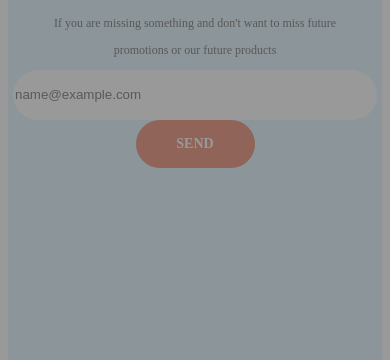
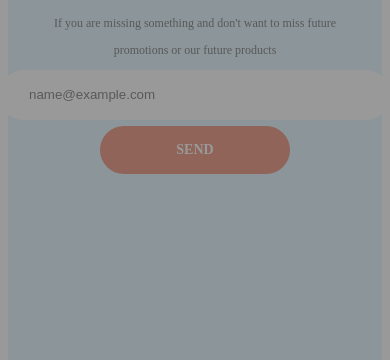
Before and after one commit to Villegas-06/test-gradi-web, a plain HTML site: page index.html in a window 390 px wide. Both pictures are taken after typing "name@example.com" into the empty fields and a click on the button "SEND". Shown: the part 492-852 px from the top of the page. Drawn offline with Linux system fonts and the light colour scheme; no server answers.

Commit message:
V 1.1 change the function to suscribe newsletter

```diff
--- a/index.css
+++ b/index.css
@@ -85,8 +85,7 @@ body {
 }
 
 @media (max-width: 550px) {
-
-  .preProducts{
+  .preProducts {
     padding-left: 8%;
   }
 
@@ -173,6 +172,7 @@ body {
 @media (max-width: 550px) {
   .containerProducts {
     margin-top: 15%;
+    overflow-x: visible;
   }
 
   .slide img {
@@ -271,14 +271,14 @@ body {
 }
 
 .aferProducts {
-  margin-top: 25%;
+  margin-top: 17%;
 }
 
 /*margen al botón responsive*/
 
 @media (max-width: 550px) {
   .aferProducts {
-    margin-top: 60%;
+    margin-top: 25%;
   }
 }
 
@@ -302,7 +302,7 @@ body {
 }
 
 .mainFooter {
-  margin-top: 10%;
+  margin-top: 7%;
 
   width: auto;
   height: 550px;
@@ -373,6 +373,8 @@ div.info {
   width: 360px;
   height: 48px;
 
+  padding-left: 30px;
+
   border-radius: 100px;
   border: none;
 
@@ -380,7 +382,6 @@ div.info {
 }
 
 .form input::-webkit-input-placeholder {
-  padding-left: 25px;
 }
 
 .form button {
@@ -411,8 +412,19 @@ div.info {
     width: auto;
     height: auto;
   }
+
+  .form button {
+    width: 190px;
+    height: 48px;
+
+    font-family: "Neogrotesk Ess";
+    font-style: normal;
+    font-weight: 700;
+    font-size: 14px;
+
+    margin-top: 1.5%;
+  }
 }
-
 
 .modal {
   display: none;
@@ -422,11 +434,9 @@ div.info {
   top: 0;
   width: 100%;
   height: 100%;
-  overflow: auto;
-  background-color: rgb(0,0,0);
-  background-color: rgba(0,0,0,0.4);
+  background-color: rgb(0, 0, 0);
+  background-color: rgba(0, 0, 0, 0.4);
 }
-
 
 .modalContent {
   background-color: #fefefe;
--- a/index.html
+++ b/index.html
@@ -5,6 +5,8 @@
     <meta http-equiv="X-UA-Compatible" content="IE=edge" />
     <meta name="viewport" content="width=device-width,initial-scale=1"/>
     <link rel="stylesheet" href="index.css" />
+    <link rel="preconnect" href="https://fonts.googleapis.com" />
+    <link rel="preconnect" href="https://fonts.gstatic.com" crossorigin />
     <title>Gradiweb</title>
   </head>
 
--- a/index.js
+++ b/index.js
@@ -169,7 +169,7 @@ window.onclick = function(event) {
 }
 
 
-//configure the form
+//Configure the form
 
 const form = document.querySelector("div.form form");
 
@@ -185,6 +185,7 @@ sendNewsLetter.addEventListener('click', (e) => {
   if(email.indexOf("@") > -1){
     emailModal.innerText = email;
   }else{
-    emailModal.innerHTML = "Doesn´t get email. <br /> Please insert a valid email"
+    alert("Doesn´t get email. Please insert a valid email");
+    modal.style.display = "none";
   }
 })
```
Also changed, not shown: 1 other file.
